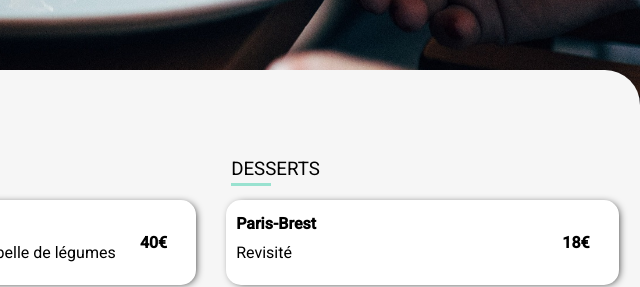
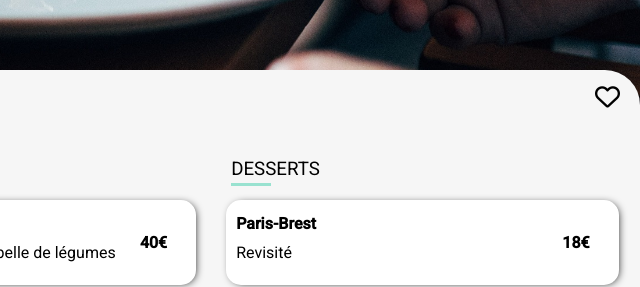
Before and after one commit to PMorgane/ohmyfood, a website: page pages/restaurant1.html in a window 1280 px wide. Shown: the part 428-715 px from the top of the page, 640-1280 px from the left. Drawn offline with Linux system fonts and the light colour scheme; files that its build step writes are made by us from their sources; a web font is replaced by a local one.

Commit message:
modification coeur 1

```diff
--- a/sass/pages/restaurant.scss
+++ b/sass/pages/restaurant.scss
@@ -55,17 +55,14 @@ img {
     background-color: #f6f6f6;
     position: relative;
     border-radius: 35px 35px 0 0;
-
+    @include mixins.icon-heart;
     & > h2 {
         font-weight: 400;
         font-family: "shrikhand",cursive;
         padding: 15px;
         font-size: 1.2rem;
 
-    }/*
-    & > i {
-        @include mixins.icon-heart;
-    }*/
+    }
 
 
 }
```
Also changed, not shown: public/css/style.css, 1 other file.
